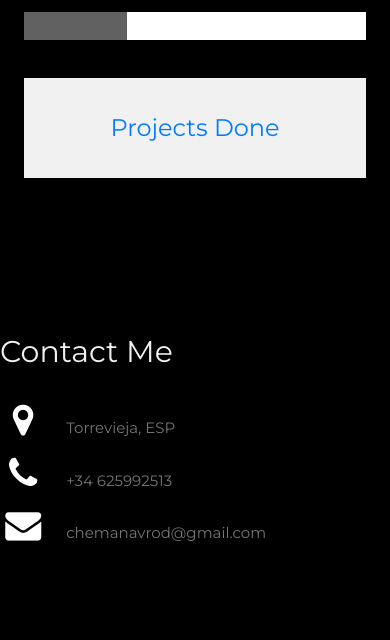
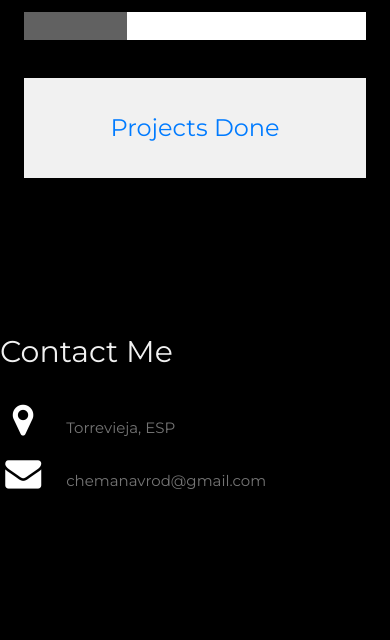
Before and after one commit to JoseMNR9/JoseMNR9.github.io, a plain HTML site: page index.html in a window 390 px wide. Shown: the part 821-1461 px from the top of the page. Drawn offline with nearby package versions, Linux system fonts and the light colour scheme.

Commit message:
Remove phone number.

```diff
--- a/index.html
+++ b/index.html
@@ -105,7 +105,6 @@ body, h1,h2,h3,h4,h5,h6 {font-family: "Montserrat", sans-serif}
 
     <div class="w3-section">
       <p><i class="fa fa-map-marker fa-fw w3-text-white w3-xxlarge w3-margin-right"></i> Torrevieja, ESP</p>
-      <p><i class="fa fa-phone fa-fw w3-text-white w3-xxlarge w3-margin-right"></i> +34 625992513</p>
       <p><i class="fa fa-envelope fa-fw w3-text-white w3-xxlarge w3-margin-right"> </i> chemanavrod@gmail.com</p>
     </div><br>
   <!-- End Contact Section -->
```
